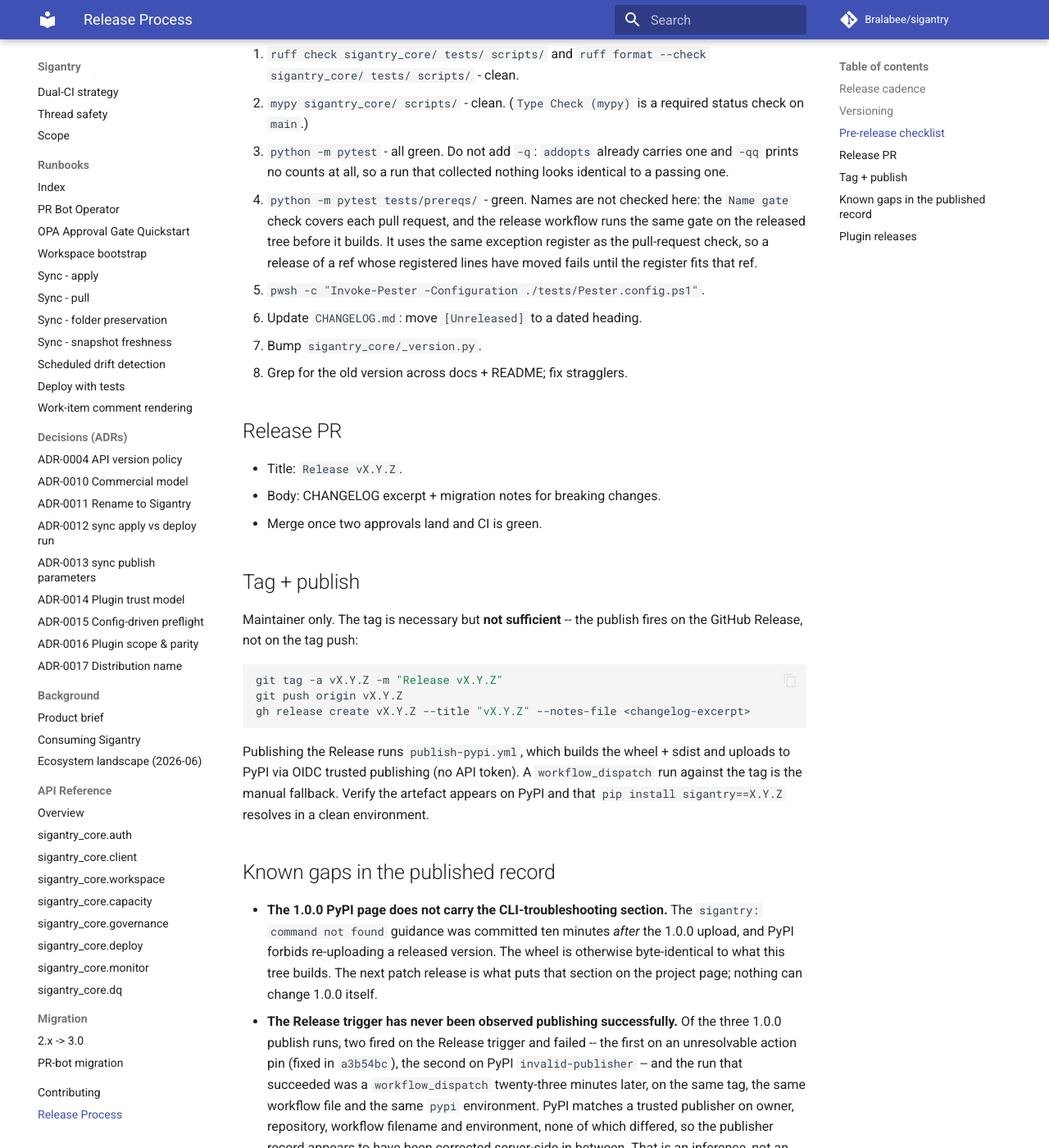
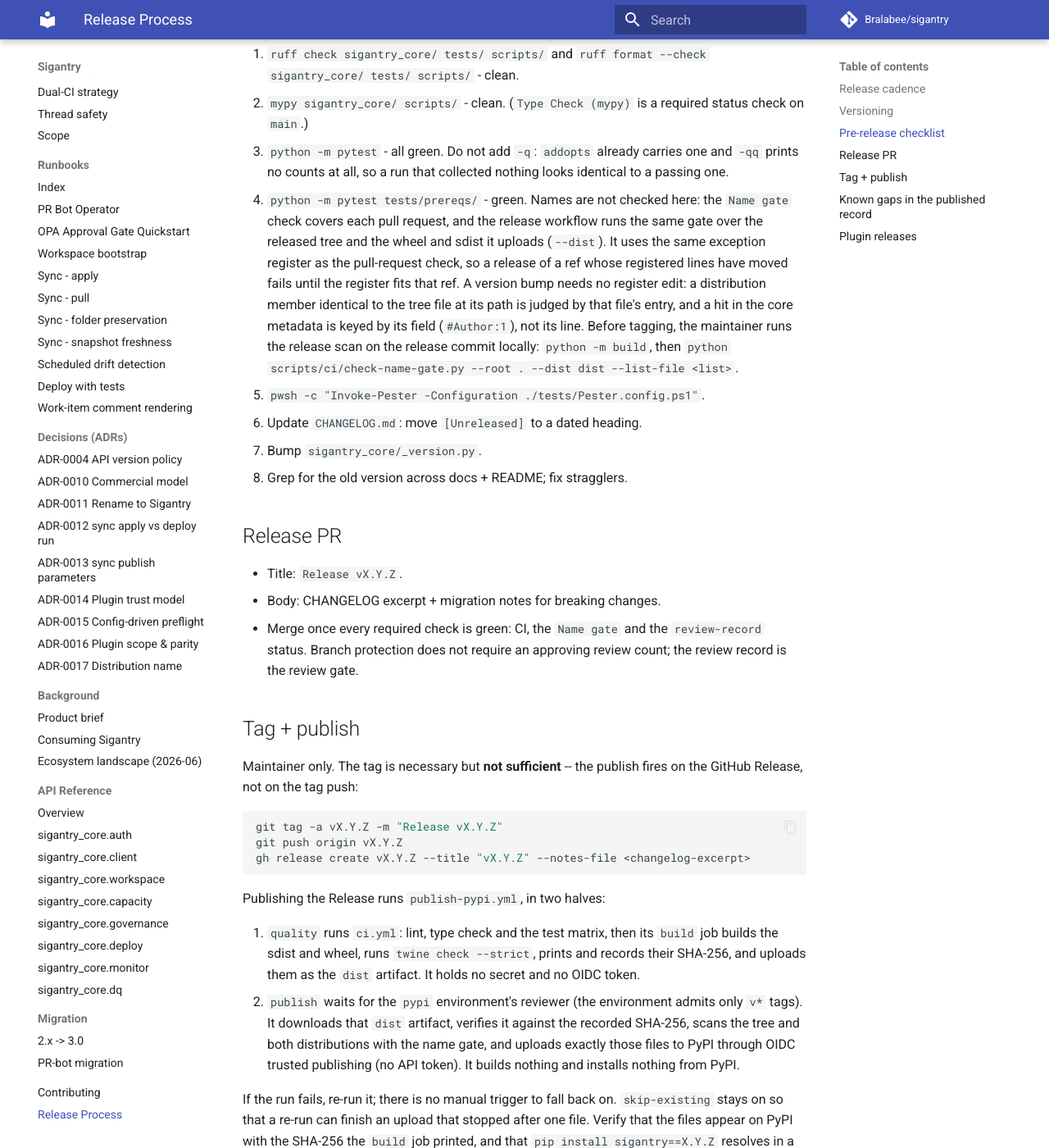
Before and after one commit to Bralabee/sigantry, an MkDocs documentation site: the page built from docs/release-process.md, in a window 1280 px wide and 1400 px high, scrolled down 1167 px. Shown: the whole window at 82% size. Built offline with MkDocs 1.6.1 and Material for MkDocs 9.7.7, drawn with Linux system fonts in a browser that asks for light colours; comment, search, counter and statistics services are not loaded; some of the changed text lies outside the part shown.

Commit message:
ci(publish): publish the artifact CI built and checked; no rebuild, no dispatch
Issue #20: the release ran the quality jobs, then rebuilt the sdist and
wheel inside its publish job and uploaded those. What reached PyPI was
never what ci.yml had built and checked, and the job that rebuilt it held
the OIDC token and, from the name-gate step on, the token list, after
pip-installing build tools and restoring a pip cache.

The release is now two halves (owner ruling D-4, archive-scan ruling 4):

- Build: `quality` runs ci.yml, called with `contents: read` and no
  secrets. Its build job builds, runs `twine check --strict`, and now
  records the SHA-256 of each file it uploads as `dist`, exposed to the
  caller as the `dist-sha256` workflow_call output. No second build job is
  added: the dist artifact already exists in the same run, a second upload
  of that name would fail, and a second build would ship unchecked bytes.
- Publish: the job is renamed `build-and-publish` -> `publish`. It checks
  out without persisting credentials, sets up Python with no pip cache,
  downloads `dist`, verifies every file against the recorded SHA-256 (and
  that no unrecorded file is present), runs the name gate over the tree
  and both distributions (`--root . --dist dist`) as the last step before
  the upload, and uploads. It builds nothing and installs nothing from
  PyPI. The trusted publisher matches the workflow file and environment,
  which do not change.

`workflow_dispatch` is removed (SEC-14): it let a run start against any
ref, with only the environment's tag policy and reviewer in the way.
Re-running the release run is the recovery, so `skip-existing` stays
(ruling D-5): it lets a re-run finish an upload that stopped after one
file.

Tests: the publish job and the workflow's job set and top-level keys are
pinned whole, with an explicit check that the scan follows the download
and directly precedes the upload. New quality-gate tests assert that no
workflow that publishes builds or installs a distribution, that the
publish job downloads `dist` and checks it against its gate's recorded
SHA-256, that the only trigger is a published release, that only the
publish job requests an OIDC token and restores no cache, that the build
half holds no secret, and that the token list reaches only the two pinned
jobs. Comments, docstrings, docs/release-process.md and CAPABILITIES.md
that described the rebuild, the manual run or the review requirement are
corrected.

````diff
--- a/docs/release-process.md
+++ b/docs/release-process.md
@@ -4,9 +4,9 @@ Canonical release checklist for `sigantry` (the base platform; see
 [ADR-0017](decisions/ADR-0017-distribution-name-sigantry.md) for the
 distribution name). Releases are **GitHub-Release-triggered**:
 `.github/workflows/publish-pypi.yml` fires on `release: types:
-[published]` and on `workflow_dispatch`. There is **no** `push: tags:`
-trigger, so pushing a tag on its own publishes nothing. The default
-branch is `main`; there is no `master`.
+[published]` and on nothing else. There is **no** manual trigger and **no**
+`push: tags:` trigger, so pushing a tag on its own publishes nothing. The
+default branch is `main`; there is no `master`.
 **Tagging and releasing are manual and performed by the maintainer
 only**; contributors and agents MUST NOT push tags.
 
@@ -54,10 +54,16 @@ Run before opening the release PR:
    nothing looks identical to a passing one.
 4. `python -m pytest tests/prereqs/` - green. Names are not checked here:
    the `Name gate` check covers each pull request, and the release
-   workflow runs the same gate on the released tree before it builds. It
-   uses the same exception register as the pull-request check, so a
-   release of a ref whose registered lines have moved fails until the
-   register fits that ref.
+   workflow runs the same gate over the released tree and the wheel and
+   sdist it uploads (`--dist`). It uses the same exception register as the
+   pull-request check, so a release of a ref whose registered lines have
+   moved fails until the register fits that ref. A version bump needs no
+   register edit: a distribution member identical to the tree file at its
+   path is judged by that file's entry, and a hit in the core metadata is
+   keyed by its field (`#Author:1`), not its line. Before tagging, the
+   maintainer runs the release scan on the release commit locally:
+   `python -m build`, then
+   `python scripts/ci/check-name-gate.py --root . --dist dist --list-file <list>`.
 5. `pwsh -c "Invoke-Pester -Configuration ./tests/Pester.config.ps1"`.
 6. Update `CHANGELOG.md`: move `[Unreleased]` to a dated heading.
 7. Bump `sigantry_core/_version.py`.
@@ -67,7 +73,9 @@ Run before opening the release PR:
 
 - Title: `Release vX.Y.Z`.
 - Body: CHANGELOG excerpt + migration notes for breaking changes.
-- Merge once two approvals land and CI is green.
+- Merge once every required check is green: CI, the `Name gate` and the
+  `review-record` status. Branch protection does not require an approving
+  review count; the review record is the review gate.
 
 ## Tag + publish
 
@@ -80,11 +88,24 @@ git push origin vX.Y.Z
 gh release create vX.Y.Z --title "vX.Y.Z" --notes-file <changelog-excerpt>
 ```
 
-Publishing the Release runs `publish-pypi.yml`, which builds the wheel +
-sdist and uploads to PyPI via OIDC trusted publishing (no API token).
-A `workflow_dispatch` run against the tag is the manual fallback.
-Verify the artefact appears on PyPI and that `pip install sigantry==X.Y.Z`
-resolves in a clean environment.
+Publishing the Release runs `publish-pypi.yml`, in two halves:
+
+1. `quality` runs `ci.yml`: lint, type check and the test matrix, then its
+   `build` job builds the sdist and wheel, runs `twine check --strict`,
+   prints and records their SHA-256, and uploads them as the `dist`
+   artifact. It holds no secret and no OIDC token.
+2. `publish` waits for the `pypi` environment's reviewer (the environment
+   admits only `v*` tags). It downloads that `dist` artifact, verifies it
+   against the recorded SHA-256, scans the tree and both distributions with
+   the name gate, and uploads exactly those files to PyPI through OIDC
+   trusted publishing (no API token). It builds nothing and installs
+   nothing from PyPI.
+
+If the run fails, re-run it; there is no manual trigger to fall back on.
+`skip-existing` stays on so that a re-run can finish an upload that stopped
+after one file. Verify that the files appear on PyPI with the SHA-256 the
+`build` job printed, and that `pip install sigantry==X.Y.Z` resolves in a
+clean environment.
 
 ## Known gaps in the published record
 
@@ -103,8 +124,8 @@ resolves in a clean environment.
   which differed, so the publisher record appears to have been corrected
   server-side in between. That is an inference, not an observation: PyPI's
   publisher configuration cannot be read back. **Treat the next
-  Release-triggered run as the confirmation, and keep `workflow_dispatch` as
-  the documented fallback if it fails again.**
+  Release-triggered run as the confirmation.** The manual trigger has since
+  been removed, so if it fails, the run is re-run after the cause is fixed.
 
 ## Plugin releases
 
````
Also changed, not shown: CHANGELOG.md (+29 -9 lines), docs/CAPABILITIES.md (+1 -1 lines), 4 other files.
